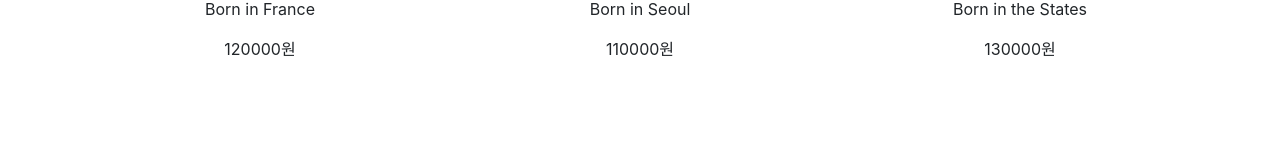
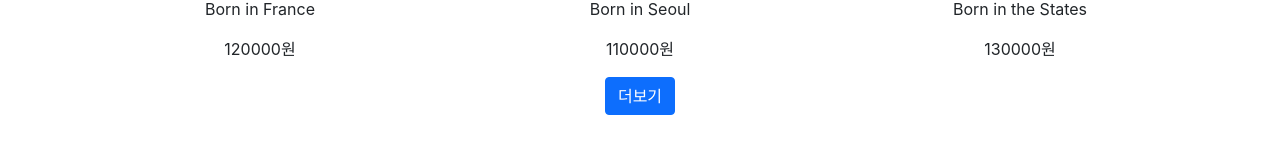
Before and after one commit to glenn-a810/React_StudyShop, a React (Create React App) app in the folder shop/: page / in a window 1280 px wide. Shown: the part 563-716 px from the top of the page. Built offline with nearby package versions, Linux system fonts and the light colour scheme.

Commit message:
axios 사용법. 이건 지겹게해서 그런지 기억나네

```diff
--- a/shop/package.json
+++ b/shop/package.json
@@ -6,6 +6,7 @@
     "@testing-library/jest-dom": "^5.16.1",
     "@testing-library/react": "^12.1.2",
     "@testing-library/user-event": "^13.5.0",
+    "axios": "^0.25.0",
     "bootstrap": "^5.1.3",
     "eslint": "^8.8.0",
     "node-sass": "^7.0.1",
--- a/shop/src/App.js
+++ b/shop/src/App.js
@@ -4,6 +4,7 @@ import { useState } from "react";
 import data from "./asset/data";
 import { Link, Route, Switch } from "react-router-dom";
 import Detail from "./Detail";
+import axios from "axios";
 
 function App() {
   const [shoes, shoesEdit] = useState(data);
@@ -14,8 +15,12 @@ function App() {
         <Container>
           <Navbar.Brand>Dev Shop</Navbar.Brand>
           <Nav className="me-auto">
-            <Nav.Link as={Link} to="/">Home</Nav.Link>
-            <Nav.Link as={Link} to="/detail">Detail</Nav.Link>
+            <Nav.Link as={Link} to="/">
+              Home
+            </Nav.Link>
+            <Nav.Link as={Link} to="/detail">
+              Detail
+            </Nav.Link>
             <Nav.Link>Pricing</Nav.Link>
           </Nav>
         </Container>
@@ -40,6 +45,22 @@ function App() {
                 return <Item data={data[id]} id={id} key={id} />;
               })}
             </div>
+            <button
+              onClick={() => {
+                axios
+                  .get("https://codingapple1.github.io/shop/data2.json")
+                  .then((res) => {
+                    console.log(res.data);
+                    data.push(...res.data)
+                  })
+                  .catch((e) => {
+                    console.log(e);
+                  });
+              }}
+              className="btn btn-primary"
+            >
+              더보기
+            </button>
           </div>
         </Route>
 
```
Also changed, not shown: 1 other file (tests, documents, lock files or other folders).
